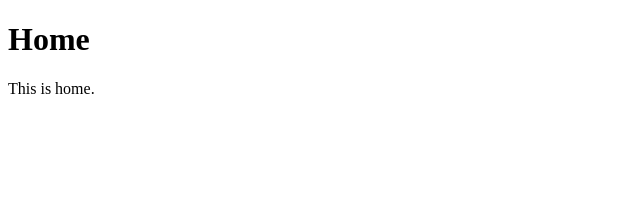
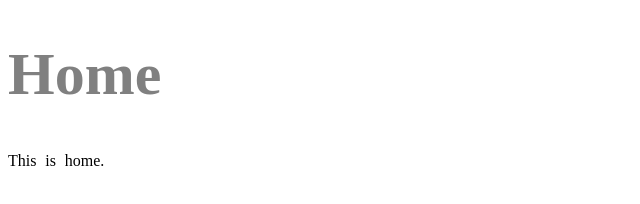
Before and after one commit to rjsej12/flow-practice, a plain HTML site: page index.html in a window 1280 px wide. Shown: the whole page, without its empty margins (0-640 px from the left). Drawn offline with Linux system fonts and the light colour scheme.

Commit message:
feat: Add internal stylesheet
for h1, p

```diff
--- a/index.html
+++ b/index.html
@@ -6,6 +6,16 @@
 		<meta name="viewport" content="width=device-width, initial-scale=1.0">
 	</head>
 	<body>
+		<style>
+			h1 {
+				font-size: 60px;
+				color: gray;
+			}
+			p {
+				line-height: 1.5em;
+				word-spacing: 0.3em;
+			}
+		</style>
 		<h1>Home</h1>
 		<p>This is home.</p>
 	</body>
```
